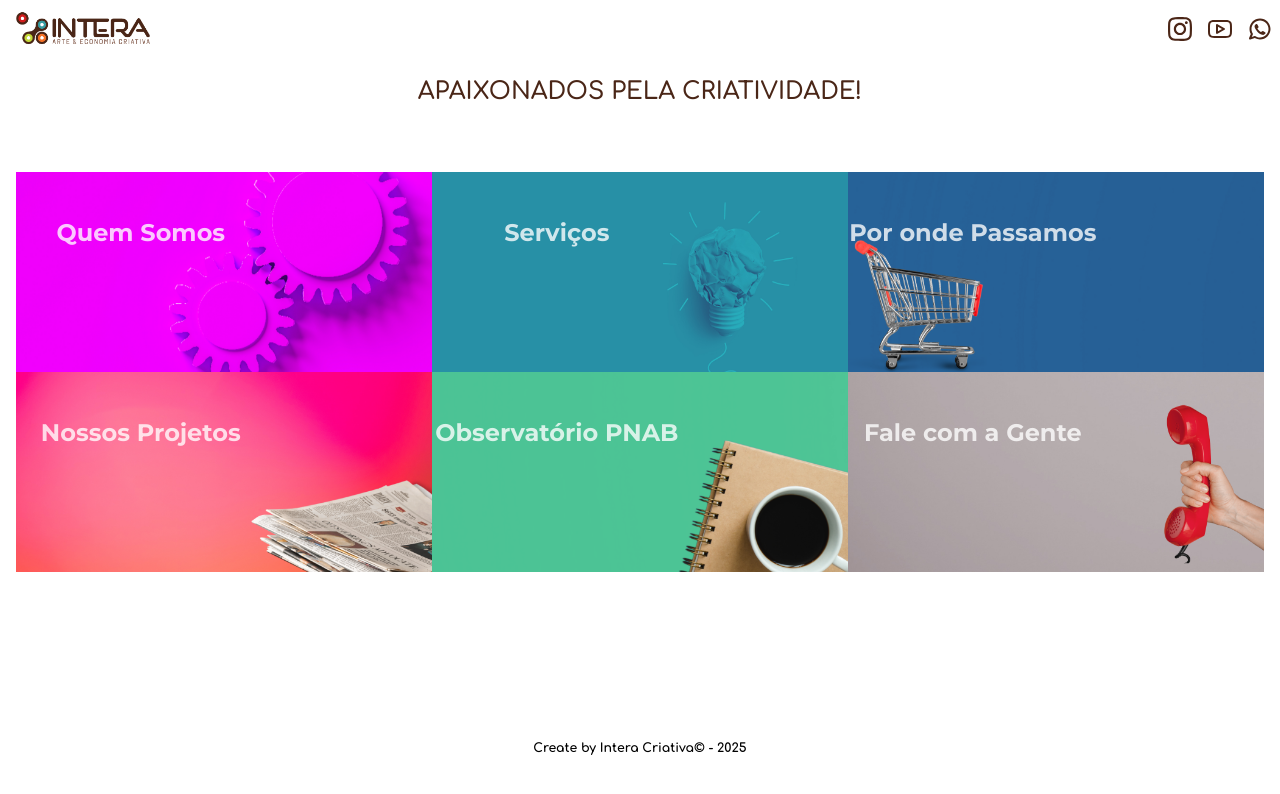
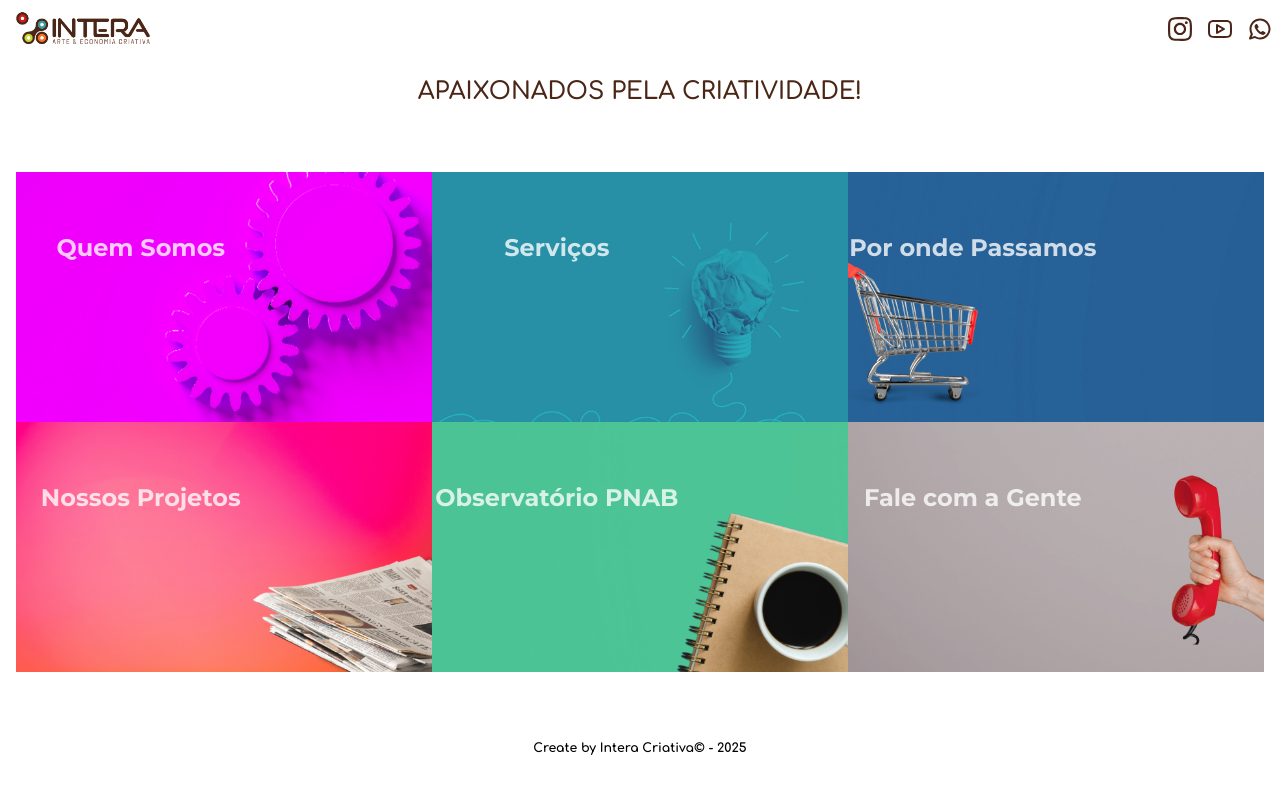
Before and after one commit to Yaluhn/site_intera-em-producao, a React (Vite) app: page / in a window 1280 px wide. Shown: the top 794 px of the page. Built offline with nearby package versions, Linux system fonts and the light colour scheme.

Commit message:
feat: add new style cards home

```diff
--- a/src/components/styles/CardGrid.css
+++ b/src/components/styles/CardGrid.css
@@ -8,7 +8,7 @@
 .card {
   background-color: transparent;
   perspective: 1000px;
-  height: 200px;
+  height: 250px;
   position: relative;
 }
 
```
